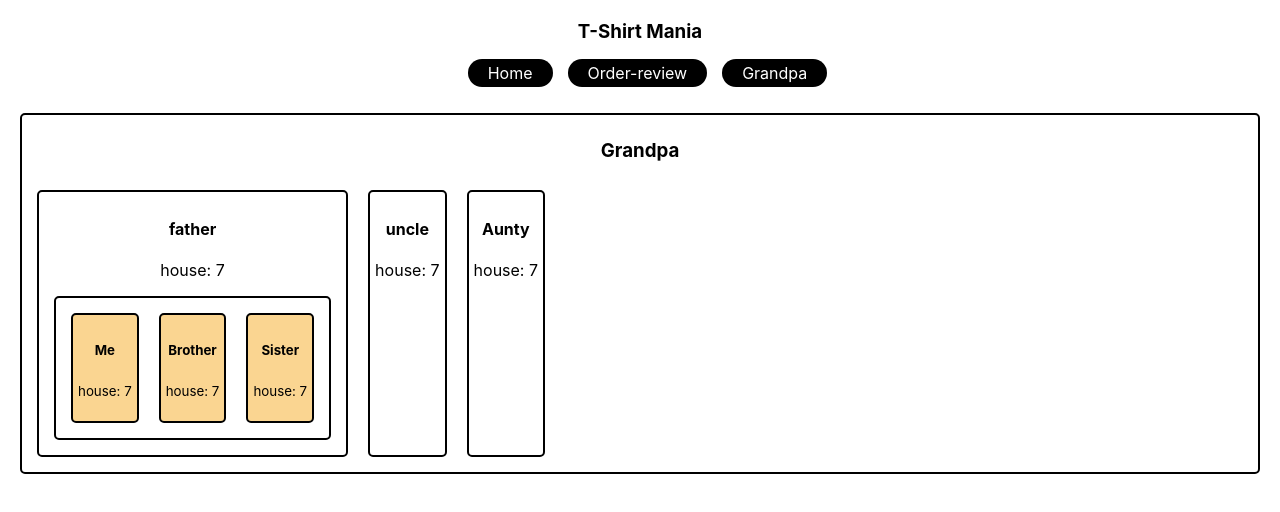
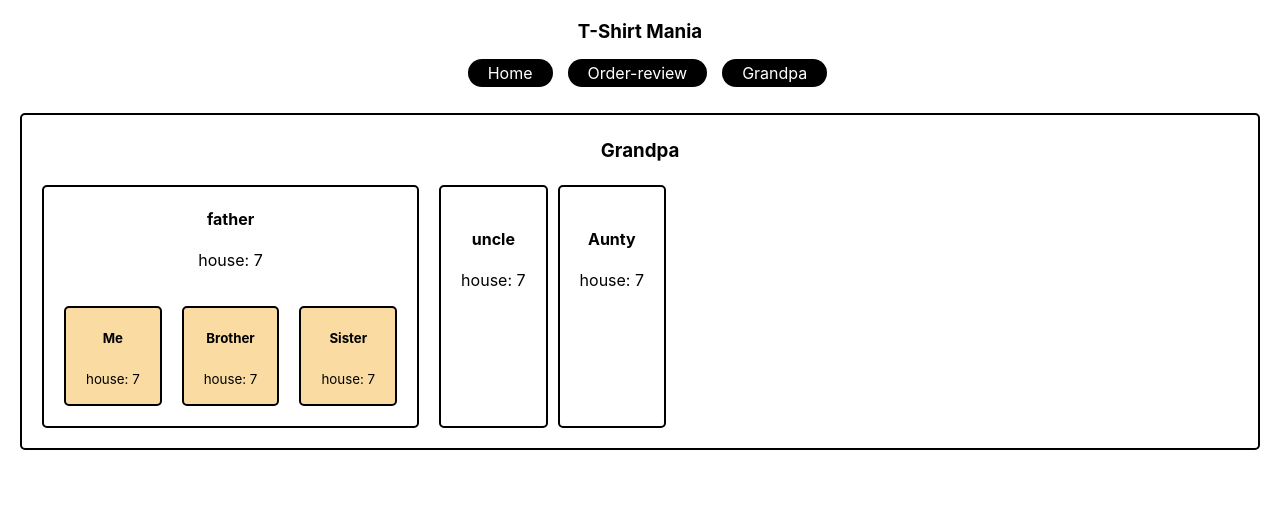
Before and after one commit to 665-stack/tshirt-mania, a React (Create React App) app: page /grandpa in a window 1280 px wide. Shown: the top 512 px of the page. Built offline with nearby package versions, Linux system fonts and the light colour scheme.

Commit message:
fix style in grandpa component

```diff
--- /dev/null
+++ b/src/Components/Aunty/Aunty.css
@@ -0,0 +1,6 @@
+.aunty {
+    border: 2px solid black;
+    border-radius: 5px;
+    margin-right: 10px;
+    padding: 20px;
+}
--- a/src/Components/Aunty/Aunty.js
+++ b/src/Components/Aunty/Aunty.js
@@ -1,8 +1,8 @@
 import React from 'react';
-
+import './Aunty.css'
 const Aunty = ({ house }) => {
     return (
-        <div>
+        <div className='aunty'>
             <h4>Aunty</h4>
             <p>house: {house}</p>
         </div>
--- a/src/Components/Father/Father.css
+++ b/src/Components/Father/Father.css
@@ -1,9 +1,18 @@
+.father {
+    border: 2px solid black;
+    border-radius: 5px;
+    margin-right: 20px;
+    padding: 0px 10px;
+}
+
 .fathers-children {
-    border: none;
     display: flex;
 }
 
 .fathers-children div {
-    background-color: rgba(243, 163, 13, 0.45);
+    border: 2px solid black;
+    border-radius: 5px;
+    margin: 20px 10px 20px 10px;
+    background-color: rgba(243, 162, 13, 0.385);
     padding: 0px 20px;
 }
--- a/src/Components/Grandpa/Grandpa.css
+++ b/src/Components/Grandpa/Grandpa.css
@@ -7,13 +7,11 @@
 }
 
 
+
+
 .grandpas-children {
     display: flex;
 
-}
-
-.grandpas-children div {
-    border: 2px solid black;
     border-radius: 5px;
     margin: 10px;
     padding: 5px;
--- /dev/null
+++ b/src/Components/Uncle/Uncle.css
@@ -0,0 +1,6 @@
+.uncle {
+    border: 2px solid black;
+    border-radius: 5px;
+    margin-right: 10px;
+    padding: 20px;
+}
--- a/src/Components/Uncle/Uncle.js
+++ b/src/Components/Uncle/Uncle.js
@@ -1,8 +1,9 @@
 import React from 'react';
+import './Uncle.css'
 
 const Uncle = ({ house }) => {
     return (
-        <div>
+        <div className='uncle'>
             <h4>uncle</h4>
             <p>house: {house}</p>
         </div>
```
